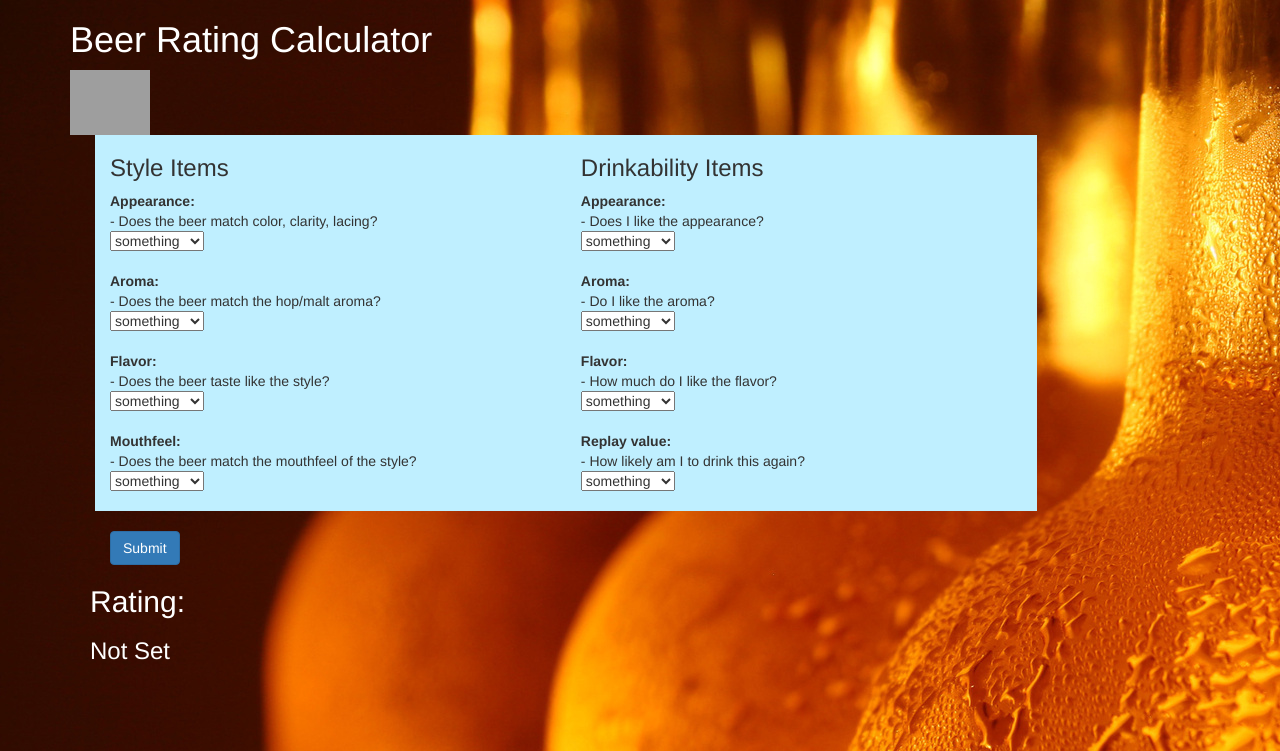
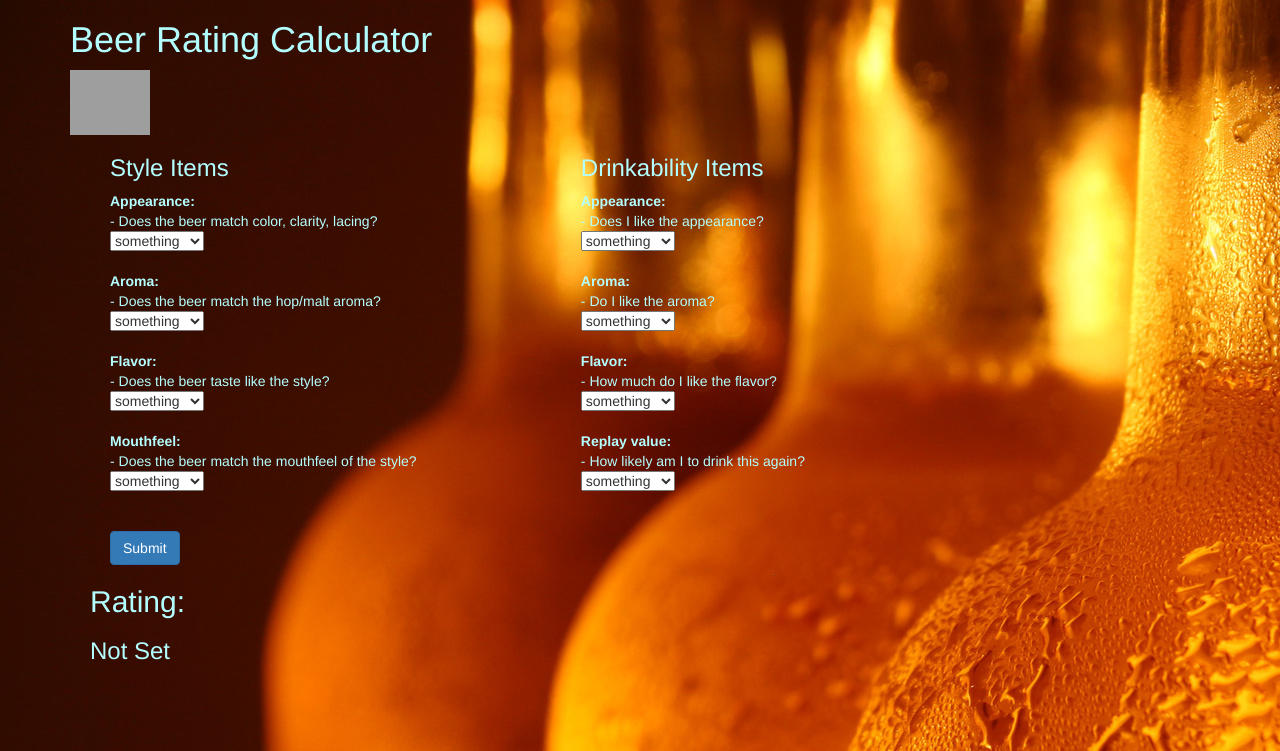
Before and after one commit to trojanghost9/beercalc, a Flask app: page / in a window 1280 px wide. Shown: the top 751 px of the page. Run offline with Flask 2, Linux system fonts and the light colour scheme; some libraries are stand-ins or nearby versions; grey boxes are pictures that could not be loaded.

Commit message:
updated color and background

```diff
--- a/calcapp/templates/index.html
+++ b/calcapp/templates/index.html
@@ -6,55 +6,55 @@
 </head>
 <body class="container" style="background-image: url('/static/images/beerback.jpg');">
 	<form class="form-group" method=post>
-        <h1 style="color:#FFFFFF;">Beer Rating Calculator</h1>
+        <h1 style="color:#B3FFFF;">Beer Rating Calculator</h1>
         <a target="_blank" href="http://www.bjcp.org/docs/2015_Guidelines_Beer.pdf">
             <img src="/static/images/Homer-Beer-icon.png" height="65px" width="80px">
         </a>
 		<ul>
             <div class="row">
-                <div class="col-sm-5" style="background-color:#BFEFFF;">
-                <h3>Style Items</h3>
+                <div class="col-sm-5" style="background-color:transparent;">
+                <h3 style="color:#B3FFFF;">Style Items</h3>
                     <dl>
-                        <dt>Appearance:</dt>
-                        <dd>- Does the beer match color, clarity, lacing?</dd>
+                        <dt style="color:#B3FFFF;">Appearance:</dt>
+                        <dd style="color:#B3FFFF;">- Does the beer match color, clarity, lacing?</dd>
                         {{ form.appearance_selector }}
                     </dl>
                     <dl>
-                        <dt>Aroma:</dt>
-                        <dd>- Does the beer match the hop/malt aroma?</dd>
+                        <dt style="color:#B3FFFF;">Aroma:</dt>
+                        <dd style="color:#B3FFFF;">- Does the beer match the hop/malt aroma?</dd>
                         {{ form.aroma_selector }}
                     </dl>
                     <dl>
-                        <dt>Flavor:</dt>
-                        <dd>- Does the beer taste like the style?</dd>
+                        <dt style="color:#B3FFFF;">Flavor:</dt>
+                        <dd style="color:#B3FFFF;">- Does the beer taste like the style?</dd>
                         {{ form.flavor_selector }}
                     </dl>
                     <dl>
-                    <dt>Mouthfeel:</dt>
-                    <dd>- Does the beer match the mouthfeel of the style?</dd>
+                    <dt style="color:#B3FFFF;">Mouthfeel:</dt>
+                    <dd style="color:#B3FFFF;">- Does the beer match the mouthfeel of the style?</dd>
                     {{ form.mouthfeel_selector }}
                     </dl>
                 </div>
-                <div class="col-sm-5" style="background-color:#BFEFFF;">
-                <h3>Drinkability Items</h3>
+                <div class="col-sm-5" style="background-color:transparent;">
+                <h3 style="color:#B3FFFF;">Drinkability Items</h3>
                     <dl>
-                        <dt>Appearance:</dt>
-                        <dd>- Does I like the appearance?</dd>
+                        <dt style="color:#B3FFFF;">Appearance:</dt>
+                        <dd style="color:#B3FFFF;">- Does I like the appearance?</dd>
                         {{ form.myappearance_selector }}
                     </dl>
                     <dl>
-                        <dt>Aroma:</dt>
-                        <dd>- Do I like the aroma?</dd>
+                        <dt style="color:#B3FFFF;">Aroma:</dt>
+                        <dd style="color:#B3FFFF;">- Do I like the aroma?</dd>
                         {{ form.myaroma_selector }}
                     </dl>
                     <dl>
-                        <dt>Flavor:</dt>
-                        <dd>- How much do I like the flavor?</dd>
+                        <dt style="color:#B3FFFF;">Flavor:</dt>
+                        <dd style="color:#B3FFFF;">- How much do I like the flavor?</dd>
                         {{ form.myflavor_selector }}
                     </dl>
                     <dl>
-                        <dt>Replay value:</dt>
-                        <dd>- How likely am I to drink this again?</dd>
+                        <dt style="color:#B3FFFF;">Replay value:</dt>
+                        <dd style="color:#B3FFFF;">- How likely am I to drink this again?</dd>
                         {{ form.replay_selector }}
                     </dl>
                 </div>
@@ -63,9 +63,9 @@
             {{ form.submit(class="btn btn-primary") }}
 		</ul>
 	</form>
-<H2 style="PADDING-LEFT: 20px; color:#FFFFFF;">Rating:</H2>
-<H3 style="PADDING-LEFT: 20px; color:#FFFFFF;">{{ rating }}</H3>
-<p class="small" style="PADDING-LEFT: 20px; color:#FFFFFF;">{{ url }}</p>
+<H2 style="PADDING-LEFT: 20px; color:#B3FFFF;">Rating:</H2>
+<H3 style="PADDING-LEFT: 20px; color:#B3FFFF;">{{ rating }}</H3>
+<p class="small" style="PADDING-LEFT: 20px; color:#B3FFFF;">{{ url }}</p>
 
 
 </body>
```
